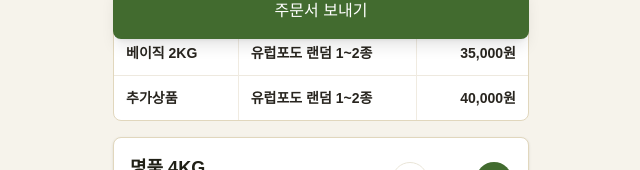
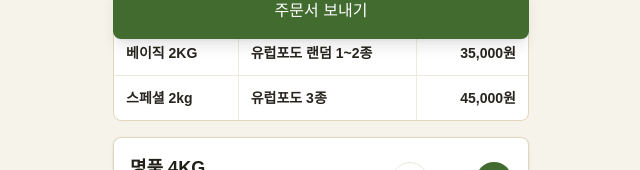
Before and after one commit to JinjeongMoon/grape-order-mobile, a React (Vite) app: page / in a window 1280 px wide. Shown: the part 745-915 px from the top of the page, without its empty margins (319-959 px from the left). Built offline with nearby package versions, Linux system fonts and the light colour scheme.

Commit message:
Update special product details

```diff
--- a/app/page.tsx
+++ b/app/page.tsx
@@ -34,7 +34,7 @@ const giftSetGuide = [
   { id: "product-3", name: "프리미엄 2KG", composition: "유럽포도 랜덤 3~4종", price: 55000 },
   { id: "product-4", name: "베이직 4KG", composition: "유럽포도 랜덤 1~2종", price: 65000 },
   { id: "product-5", name: "베이직 2KG", composition: "유럽포도 랜덤 1~2종", price: 35000 },
-  { id: "product-6", name: "추가상품", composition: "유럽포도 랜덤 1~2종", price: 40000 },
+  { id: "product-6", name: "스페셜 2kg", composition: "유럽포도 3종", price: 45000 },
 ];
 
 const fixedBankNotice = "계좌이체: 농협 351-1382-8783-43 황의대";
```
